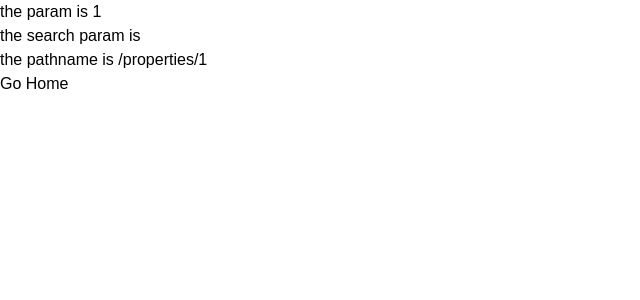
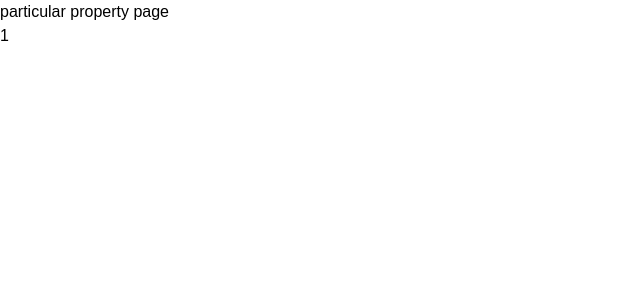
Before and after one commit to ayush844/house_mart, a Next.js app: page /properties/1 in a window 1280 px wide. Shown: the top 300 px of the page, without its empty margins (0-640 px from the left). Built offline with nearby package versions, Linux system fonts and the light colour scheme.

Commit message:
getting params in server components
Signed-off-by: ayush844 <ayush.xyz1625@gmail.com>

```diff
--- a/app/properties/[id]/page.jsx
+++ b/app/properties/[id]/page.jsx
@@ -1,60 +1,31 @@
-'use client'
 
-import { useRouter, useParams, useSearchParams, usePathname } from "next/navigation";
+const PropertyPage = ({params, searchParams}) => {
 
-const PropertyPage = () => {
-    const router = useRouter();
+    return ( <div>
 
-    const params = useParams();
+        particular property page
 
-    const searchParams = useSearchParams();
+        {/* http://localhost:3000/properties/123456?name=ayush */}
 
-    const pathname = usePathname();
+        <br />
+
+        {/* getting params in server component */}
+
+        {params.id}
+
+        {/* 123456 */}
+
+        <br />
+
+        {/* getting search params in server component */}
+
+        {searchParams.name}
+
+        {/* ayush */}
 
 
 
-    console.log(router)
 
-    // back: ()=>window.history.back()
-    // fastRefresh: ()=> {…}
-    // forward:()=>window.history.forward()
-    // prefetch: (href, options)=> {…}
-    // push:(href, options)=> {…}
-    // refresh: ()=> {…}
-    // replace: (href, options)=> {…}
-
-
-   // http://localhost:3000/properties/123456
-    console.log(typeof(params.id)); // string
-// we are using id because this is what is the name of the folder => [id]
-
-
-
-    console.log('Property page component');
-
-    return ( <div>
-
-
-        <h1>the param is {params.id}</h1>
-        {/* http://localhost:3000/properties/123456 */}
-        {/* 123456 */}
-
-
-
-        <h1>the search param is {searchParams.get('name')}</h1>
-        {/* http://localhost:3000/properties/123456?name=ayush */}
-        {/* the search param is ayush */}
-
-
-
-        <h1>the pathname is {pathname}</h1>
-        {/* http://localhost:3000/properties/123456?name=ayush */}
-        {/* the pathname is /properties/123456 */}
-
-
-        <button onClick={() => router.replace('/')}>
-            Go Home
-        </button>
     </div> );
 }
 
```
